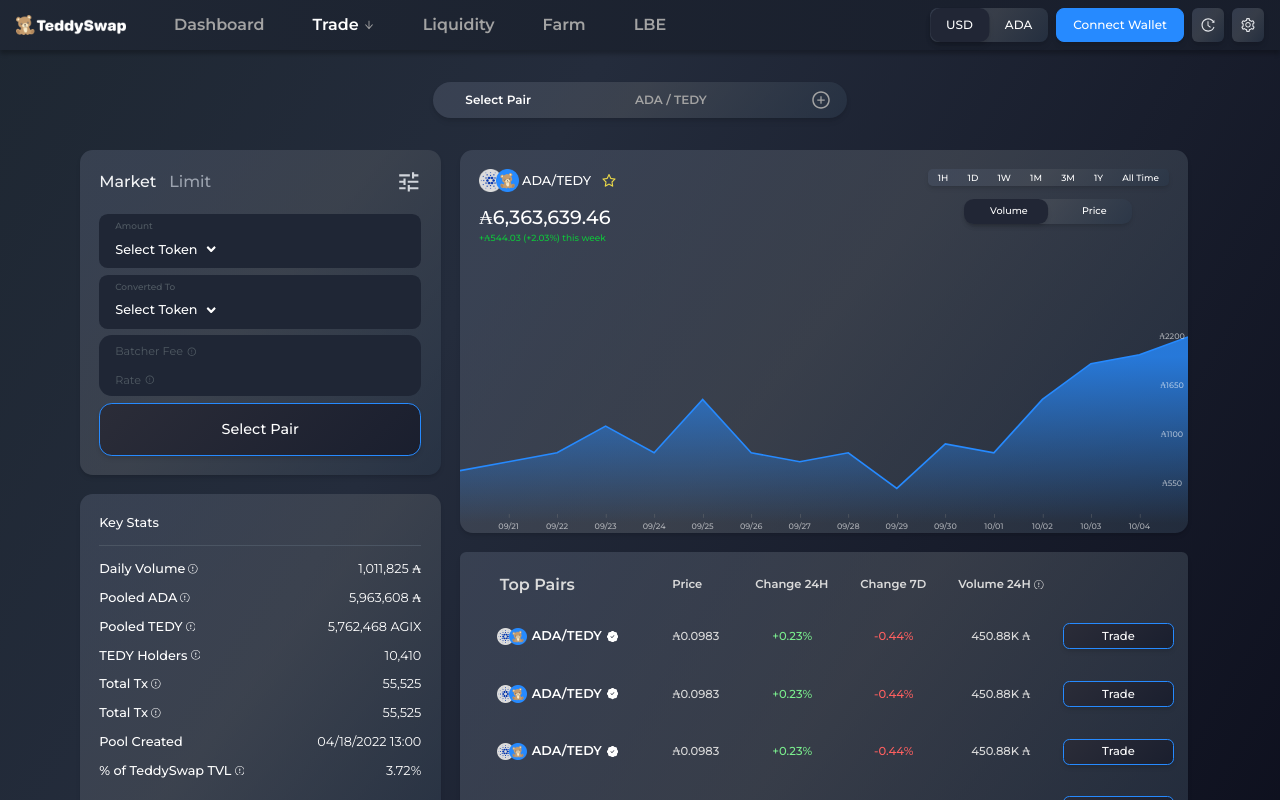
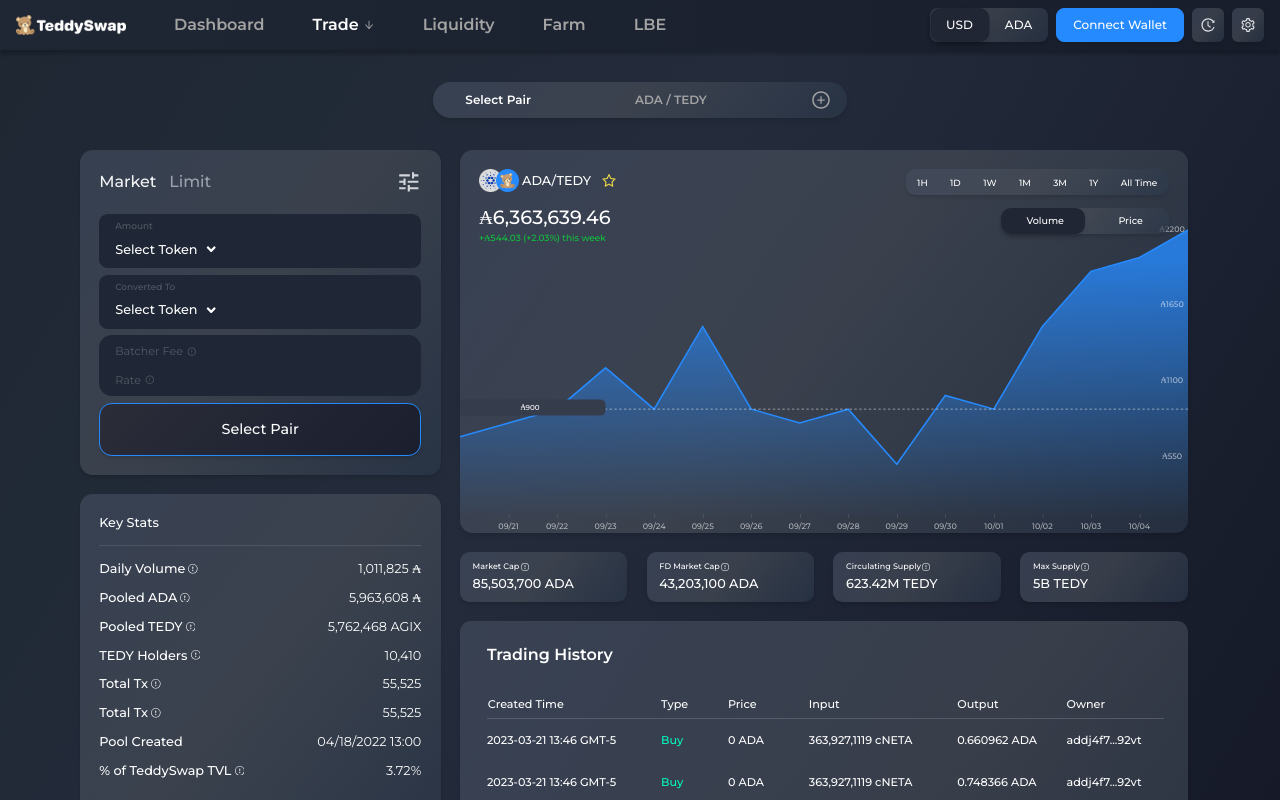
Before and after one commit to genius1910/teddy-swap_next-headlessui-ts, a Next.js app: page /trade in a window 1280 px wide. Shown: the top 800 px of the page. Built offline with nearby package versions, Linux system fonts and the light colour scheme.

Commit message:
feat(ui-update): fix trade

```diff
--- a/components/trade/page/Trade_Rightside.tsx
+++ b/components/trade/page/Trade_Rightside.tsx
@@ -44,9 +44,10 @@
   }, []);
 
   return (
-    <div className="">
-      <div className=" font-medium h-[479px] overflow-hidden component-color rounded-2xl grid relative">
-        <div className="flex justify-between">
+    <div className="select-none">
+      <>
+        <div className=" font-medium component-color overflow-hidden h-[479px] rounded-2xl grid relative">
+          <div className="flex justify-between absolute z-10 w-full">
             <div className="px-6 pt-6">
               <span className="flex items-center gap-1">
                 <Image
@@ -72,11 +73,11 @@
             </div>
 
             {/* rightside  */}
-          <div className="flex flex-col p-6">
+            <div className="flex flex-col p-6 ">
               <div className="flex flex-col">
                 <div className="flex gap-0.5">
                   {/* all button  */}
-                <ul className="flex items-center component-color rounded-md text-xss w-full">
+                  <ul className="flex items-center component-color rounded-xl text-xss w-full">
                     {times.map((item) => {
                       return (
                         <li key={item}>
@@ -84,8 +85,8 @@
                             onClick={() => setCurrentTime(item)}
                             className={`${
                               item == currentTime &&
-                            "small-component-color rounded-md"
-                          } text-white py-0.5 px-3`}
+                              "small-component-color rounded-xl"
+                            } text-white py-2 px-3.5`}
                           >
                             {item}
                           </button>
@@ -95,7 +96,7 @@
                   </ul>
                 </div>
               </div>
-            <div className="flex items-center justify-center mt-4">
+              <div className="flex items-center justify-end mt-4">
                 <div
                   onClick={() =>
                     toggler === "Volume"
@@ -106,7 +107,9 @@
                 >
                   <span
                     className={`${
-                    toggler == "Volume" ? "-translate-x-1/2" : "translate-x-1/2"
+                      toggler == "Volume"
+                        ? "-translate-x-1/2"
+                        : "translate-x-1/2"
                     } rounded-xl small-component-color w-6/12 h-full absolute z-0 transition-all duration-500 ease-in-out`}
                   ></span>
                   <span className="py-[0.55rem] xl:py-2 px-4 xl:px-8 rounded-md relative z-10">
@@ -119,18 +122,12 @@
               </div>
             </div>
           </div>
-        <CustomChart data={data} labelVisble unit="₳" />{" "}
+          <CustomChart data={data} fixedLines={fixedLines} unit="₳" />
         </div>
-      {hydration && activeTab == "ADA / TEDY" ? (
-        <>
         <Trade_Stats />
         <Trade_History />
       </>
-      ) : (
-        <>
       <Trade_TopPairs setActiveTabs={setActiveTab} />
-        </>
-      )}
     </div>
   );
 };
```
Lines whose indentation alone changed are shown as unchanged.
